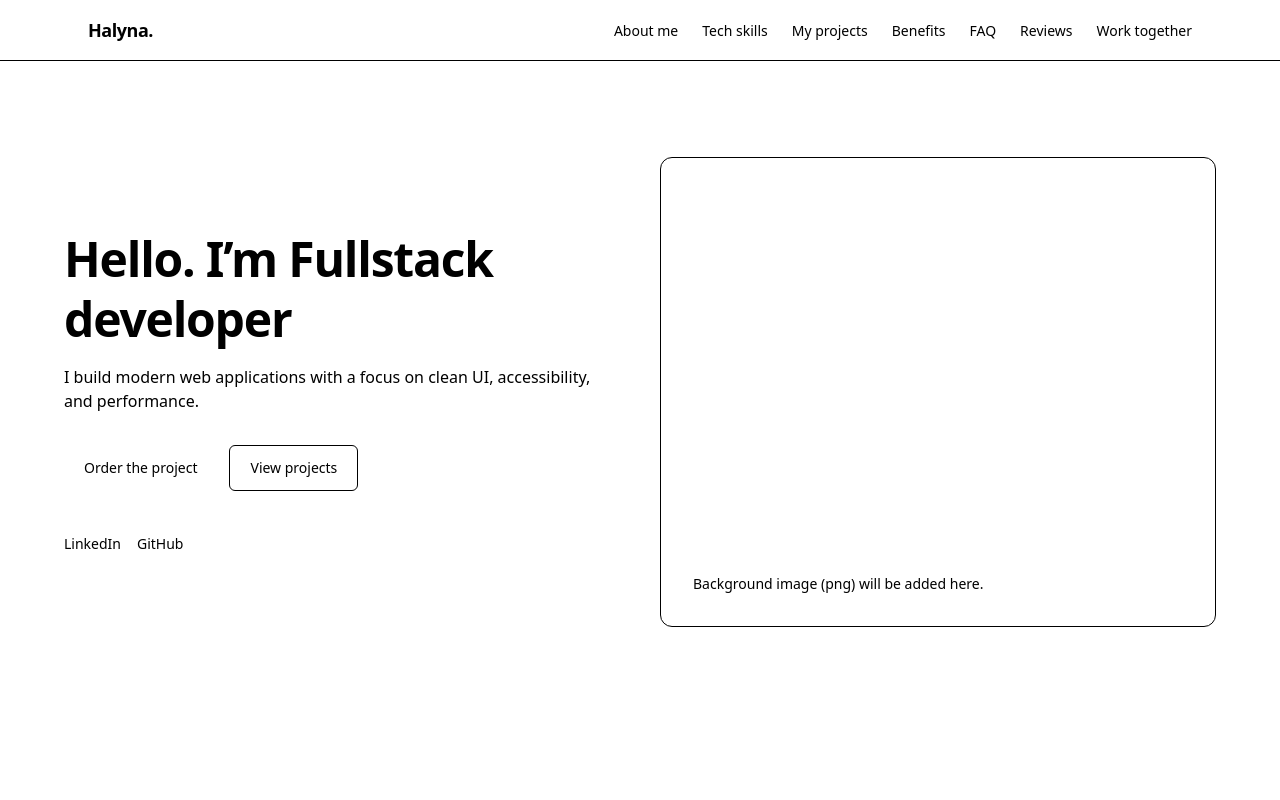
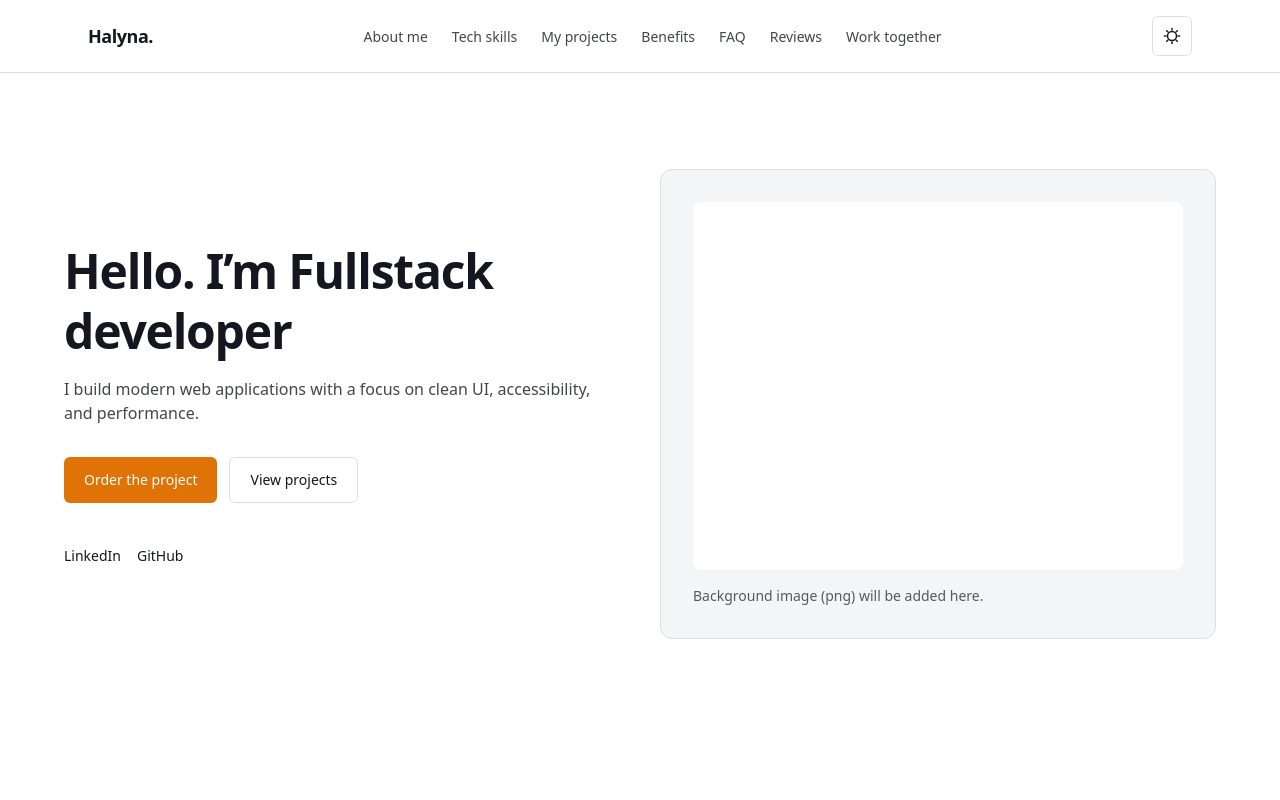
Before and after one commit to MoldovianuHalyna/Portfolio, a React (Vite) app: page / in a window 1280 px wide. Shown: the top 800 px of the page. Built offline with nearby package versions, Linux system fonts and the light colour scheme.

Commit message:
styles added

```diff
--- a/src/components/sections/Header.jsx
+++ b/src/components/sections/Header.jsx
@@ -12,6 +12,23 @@ const NAV_ITEMS = [
 
 export default function Header() {
   const [isMenuOpen, setIsMenuOpen] = useState(false);
+  const [theme, setTheme] = useState(() => {
+    const stored = localStorage.getItem("theme");
+    if (stored === "light" || stored === "dark") return stored;
+    const prefersDark = window.matchMedia?.(
+      "(prefers-color-scheme: dark)",
+    )?.matches;
+    return prefersDark ? "dark" : "light";
+  });
+
+  useEffect(() => {
+    document.documentElement.classList.toggle("dark", theme === "dark");
+    localStorage.setItem("theme", theme);
+  }, [theme]);
+
+  const toggleTheme = () => {
+    setTheme((prev) => (prev === "dark" ? "light" : "dark"));
+  };
 
   useEffect(() => {
     if (!isMenuOpen) return;
@@ -59,6 +76,61 @@ export default function Header() {
           </ul>
         </nav>
 
+        <div className="flex items-center gap-2">
+          <button
+            type="button"
+            className="hidden h-10 w-10 items-center justify-center rounded-md border border-border transition-colors hover:bg-muted md:inline-flex"
+            aria-label={
+              theme === "dark"
+                ? "Switch to light theme"
+                : "Switch to dark theme"
+            }
+            onClick={toggleTheme}
+          >
+            {theme === "dark" ? (
+              <svg
+                width="18"
+                height="18"
+                viewBox="0 0 24 24"
+                fill="none"
+                xmlns="http://www.w3.org/2000/svg"
+                aria-hidden="true"
+              >
+                <path
+                  d="M21 12.8A9 9 0 0 1 11.2 3a7 7 0 1 0 9.8 9.8Z"
+                  stroke="currentColor"
+                  strokeWidth="2"
+                  strokeLinecap="round"
+                  strokeLinejoin="round"
+                />
+              </svg>
+            ) : (
+              <svg
+                width="18"
+                height="18"
+                viewBox="0 0 24 24"
+                fill="none"
+                xmlns="http://www.w3.org/2000/svg"
+                aria-hidden="true"
+              >
+                <path
+                  d="M12 18a6 6 0 1 0 0-12 6 6 0 0 0 0 12Z"
+                  stroke="currentColor"
+                  strokeWidth="2"
+                  strokeLinecap="round"
+                  strokeLinejoin="round"
+                />
+                <path
+                  d="M12 2v2M12 20v2M4.93 4.93l1.41 1.41M17.66 17.66l1.41 1.41M2 12h2M20 12h2M4.93 19.07l1.41-1.41M17.66 6.34l1.41-1.41"
+                  stroke="currentColor"
+                  strokeWidth="2"
+                  strokeLinecap="round"
+                  strokeLinejoin="round"
+                />
+              </svg>
+            )}
+          </button>
+
           <button
             type="button"
             className="inline-flex h-10 w-10 items-center justify-center rounded-md border border-border md:hidden"
@@ -84,6 +156,7 @@ export default function Header() {
             </svg>
           </button>
         </div>
+      </div>
 
       {isMenuOpen ? (
         <div
@@ -102,6 +175,61 @@ export default function Header() {
               >
                 Halyna.
               </a>
+              <div className="flex items-center gap-2">
+                <button
+                  type="button"
+                  className="inline-flex h-10 w-10 items-center justify-center rounded-md border border-border transition-colors hover:bg-muted"
+                  aria-label={
+                    theme === "dark"
+                      ? "Switch to light theme"
+                      : "Switch to dark theme"
+                  }
+                  onClick={toggleTheme}
+                >
+                  {theme === "dark" ? (
+                    <svg
+                      width="18"
+                      height="18"
+                      viewBox="0 0 24 24"
+                      fill="none"
+                      xmlns="http://www.w3.org/2000/svg"
+                      aria-hidden="true"
+                    >
+                      <path
+                        d="M21 12.8A9 9 0 0 1 11.2 3a7 7 0 1 0 9.8 9.8Z"
+                        stroke="currentColor"
+                        strokeWidth="2"
+                        strokeLinecap="round"
+                        strokeLinejoin="round"
+                      />
+                    </svg>
+                  ) : (
+                    <svg
+                      width="18"
+                      height="18"
+                      viewBox="0 0 24 24"
+                      fill="none"
+                      xmlns="http://www.w3.org/2000/svg"
+                      aria-hidden="true"
+                    >
+                      <path
+                        d="M12 18a6 6 0 1 0 0-12 6 6 0 0 0 0 12Z"
+                        stroke="currentColor"
+                        strokeWidth="2"
+                        strokeLinecap="round"
+                        strokeLinejoin="round"
+                      />
+                      <path
+                        d="M12 2v2M12 20v2M4.93 4.93l1.41 1.41M17.66 17.66l1.41 1.41M2 12h2M20 12h2M4.93 19.07l1.41-1.41M17.66 6.34l1.41-1.41"
+                        stroke="currentColor"
+                        strokeWidth="2"
+                        strokeLinecap="round"
+                        strokeLinejoin="round"
+                      />
+                    </svg>
+                  )}
+                </button>
+
                 <button
                   type="button"
                   className="inline-flex h-10 w-10 items-center justify-center rounded-md border border-border"
@@ -125,6 +253,7 @@ export default function Header() {
                   </svg>
                 </button>
               </div>
+            </div>
 
             <nav className="mt-10" aria-label="Mobile primary">
               <ul className="flex flex-col gap-6">
--- a/src/index.css
+++ b/src/index.css
@@ -1,18 +1,28 @@
 @import "tailwindcss";
-@tailwind base;
-@tailwind components;
-@tailwind utilities;
+@config "../tailwind.config.js";
 
 :root {
   --background: 0 0% 100%;
-  --foreground: 222.2 84% 4.9%;
-  --muted: 210 40% 96.1%;
-  --muted-foreground: 215.4 16.3% 46.9%;
-  --primary: 222.2 47.4% 11.2%;
-  --primary-foreground: 210 40% 98%;
-  --border: 214.3 31.8% 91.4%;
-  --input: 214.3 31.8% 91.4%;
-  --ring: 222.2 84% 4.9%;
+  --foreground: 222 20% 10%;
+  --muted: 210 20% 96%;
+  --muted-foreground: 215 10% 45%;
+  --primary: 30 95% 45%;
+  --primary-foreground: 0 0% 100%;
+  --border: 210 16% 88%;
+  --input: 210 16% 88%;
+  --ring: 30 95% 45%;
+}
+
+.dark {
+  --background: 220 10% 8%;
+  --foreground: 210 20% 98%;
+  --muted: 220 10% 14%;
+  --muted-foreground: 215 10% 70%;
+  --primary: 30 95% 55%;
+  --primary-foreground: 220 10% 8%;
+  --border: 220 10% 18%;
+  --input: 220 10% 18%;
+  --ring: 30 95% 55%;
 }
 
 html {
@@ -21,4 +31,6 @@ html {
 
 body {
   margin: 0;
+  background: hsl(var(--background));
+  color: hsl(var(--foreground));
 }
--- a/tailwind.config.js
+++ b/tailwind.config.js
@@ -1,5 +1,6 @@
 /** @type {import('tailwindcss').Config} */
 export default {
+  darkMode: "class",
   content: ["./index.html", "./src/**/*.{js,ts,jsx,tsx}"],
   theme: {
     extend: {
```
Lines whose indentation alone changed are shown as unchanged.
